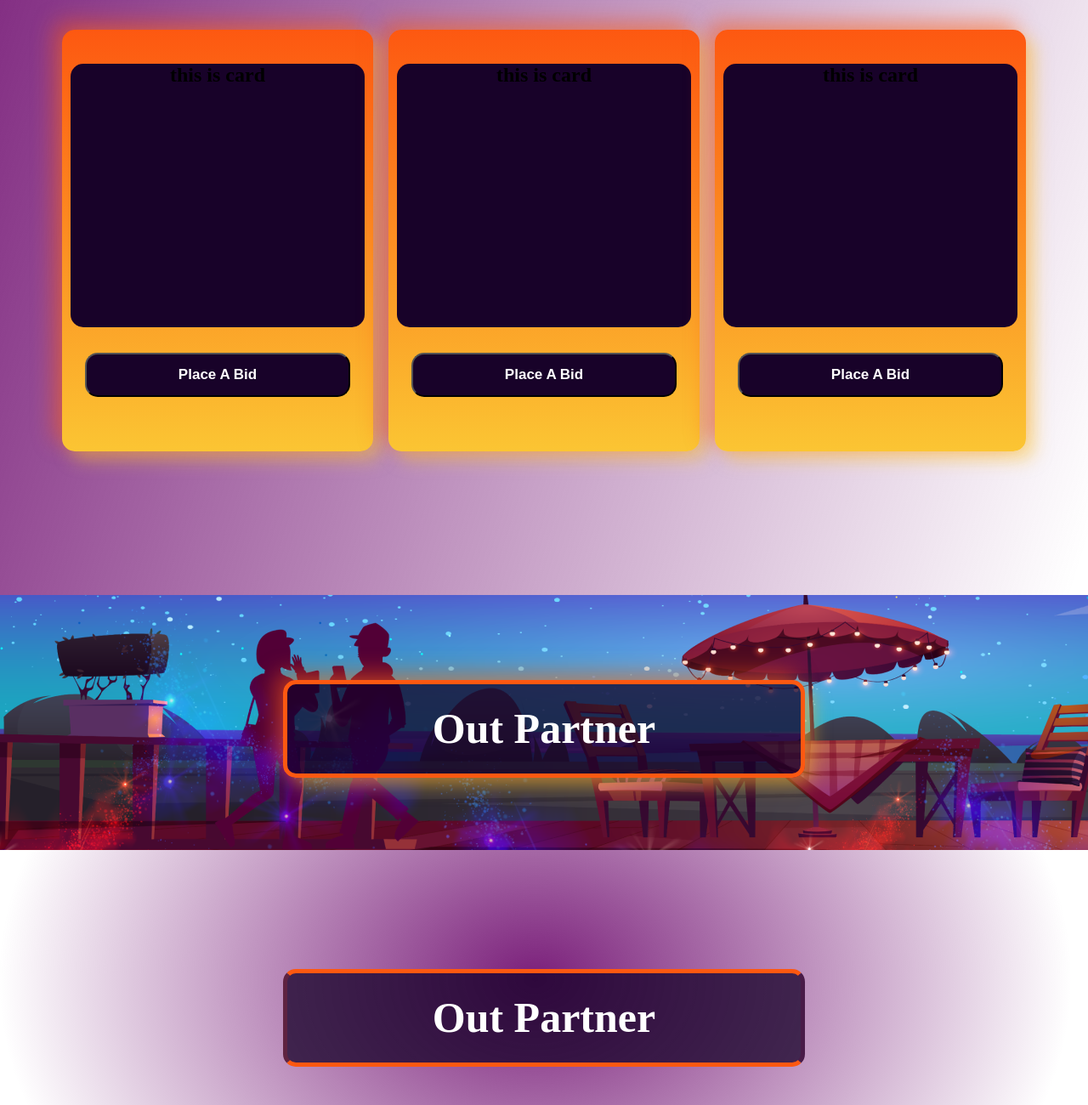
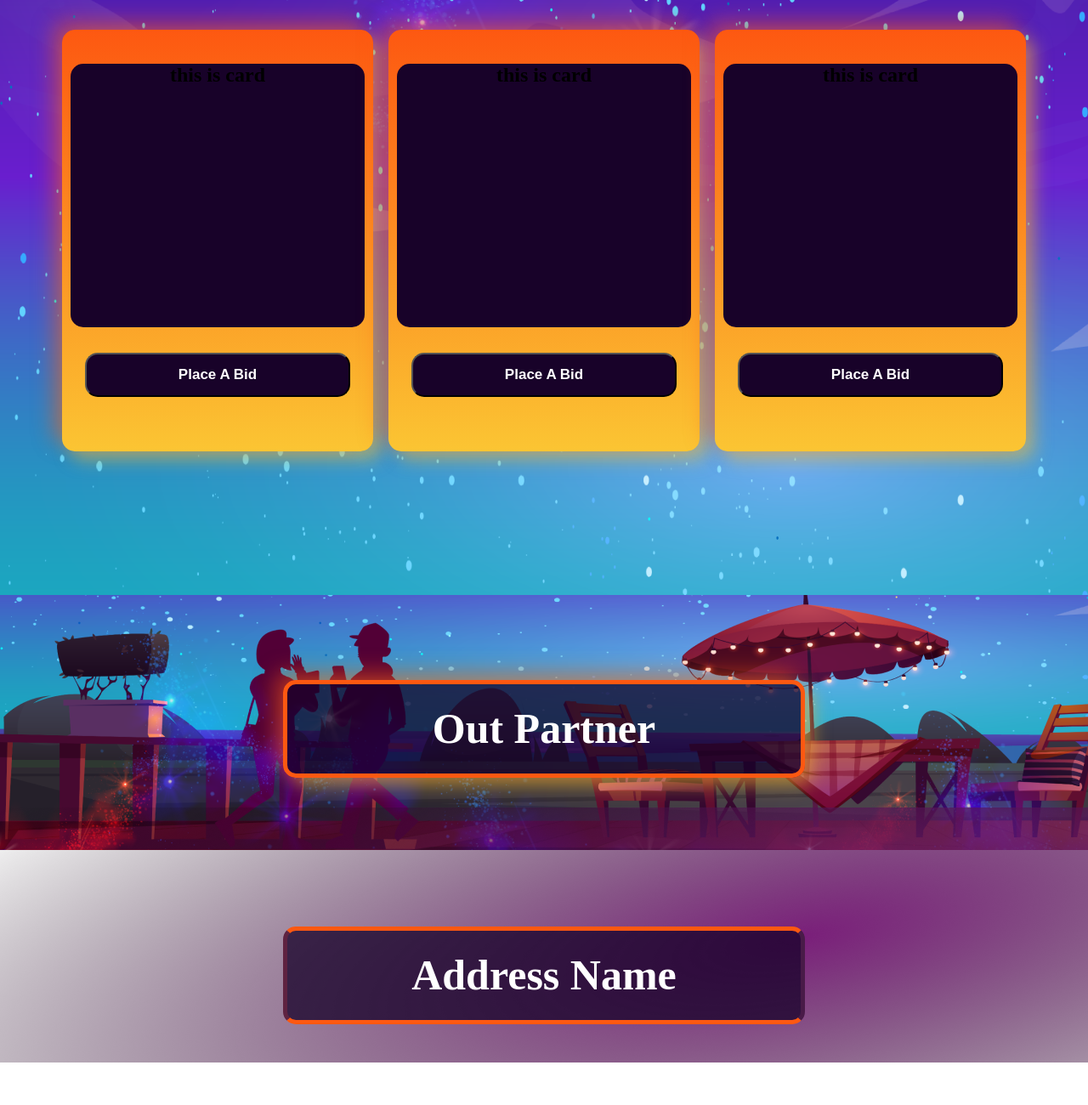
Before and after one commit to Asir01/Hapush-Hupush, a plain HTML site: page index.html in a window 1280 px wide. Shown: the part 1650-2950 px from the top of the page at 85% size. After the commit the page ends 2900 px from the top, so only its background shows below. Drawn offline with Linux system fonts and the light colour scheme.

Commit message:
bg change

```diff
--- a/index.html
+++ b/index.html
@@ -74,7 +74,7 @@
     </section>
     <section>
         <div class="address-container">
-            <button class="running-btn">Out Partner</button>
+            <button class="running-btn">Address Name</button>
         </div>
     </section>
 
--- a/style.css
+++ b/style.css
@@ -1,7 +1,6 @@
 body {
     margin: 0%;
     padding: 0%;
-
 }
 
 section {
@@ -28,13 +27,11 @@ section {
     top: 0px;
     display: flex;
     justify-content: space-around;
-
     align-items: center;
     background: linear-gradient(180deg, rgba(6, 0, 0, 0.25) 41.91%, rgba(6, 0, 0, 0) 100%);
 }
 
 .header a {
-
     width: 100px;
     height: 38px;
     left: 688px;
@@ -53,8 +50,6 @@ section {
     display: inline-block;
     margin-right: 53px;
     margin-left: 7px;
-
-
 }
 
 p {
@@ -65,7 +60,6 @@ p {
     border-radius: 15px;
     padding: 5px 10px;
 }
-
 
 .logo {
     position: absolute;
@@ -79,10 +73,10 @@ p {
 .enter-container {
     position: absolute;
     width: 100%;
-    height: 300px;
+    height: 255px;
     top: 1020px;
-    /* background: url('./images/Rectangle 3-1.png'); */
-    background: rgba(34, 23, 34, 0.85);
+    background: url('./images/Rectangle\ 16.png');
+    /* background: rgba(34, 23, 34, 0.85); */
     background-repeat: no-repeat;
     background-size: cover;
     text-align: center;
@@ -103,14 +97,12 @@ p {
     border-radius: 15px;
     border: 5px solid #FD5811;
     box-sizing: border-box;
-
 }
-
 
 .card-container {
     text-align: center;
-    background-image: url('./images/Rectangle\ 3.png');
-    background: linear-gradient(107.6deg, #661566 0.33%, rgba(7, 0, 7, 0) 98.77%);
+    background-image: url('./images/skye-01\ 1.png');
+    /* background: linear-gradient(107.6deg, #661566 0.33%, rgba(7, 0, 7, 0) 98.77%); */
     background-size: cover;
     height: 1080px;
     width: 100%;
@@ -118,11 +110,9 @@ p {
     position: absolute;
     left: 0px;
     top: 1270px;
-    background: linear-gradient(107.6deg, #7A1F7A 0.33%, rgba(7, 0, 7, 0) 98.77%);
+    /* background: linear-gradient(107.6deg, #7A1F7A 0.33%, rgba(7, 0, 7, 0) 98.77%); */
     mix-blend-mode: multiply;
 }
-
-
 
 .running-btn {
     margin-top: 140px;
@@ -149,7 +139,6 @@ p {
     margin: 60px auto;
     display: grid;
     grid-template-columns: repeat(3, 1fr);
-
 }
 
 .card {
@@ -198,13 +187,15 @@ p {
 }
 
 .address-container {
+    background-image: url('./images/Rectangle\ 18.png');
     position: absolute;
+    background-repeat: no-repeat;
     width: 100%;
     height: 300px;
     left: 0px;
-    top: 2650px;
+    top: 2600px;
     text-align: center;
-    background: radial-gradient(49.31% 155.47% at 49.19% 50.69%, #7A1F7A 0%, rgba(7, 0, 7, 0) 100%)
-        /* warning: gradient uses a rotation that is not supported by CSS and may not behave as expected */
+    /* background: radial-gradient(49.31% 155.47% at 49.19% 50.69%, #7A1F7A 0%, rgba(7, 0, 7, 0) 100%) */
+    /* warning: gradient uses a rotation that is not supported by CSS and may not behave as expected */
     ;
 }
```
Also changed, not shown: images/13-01 1.png (added), images/Rectangle 16.png (added), images/Rectangle 18.png (added), images/skye-01 1.png (added).
